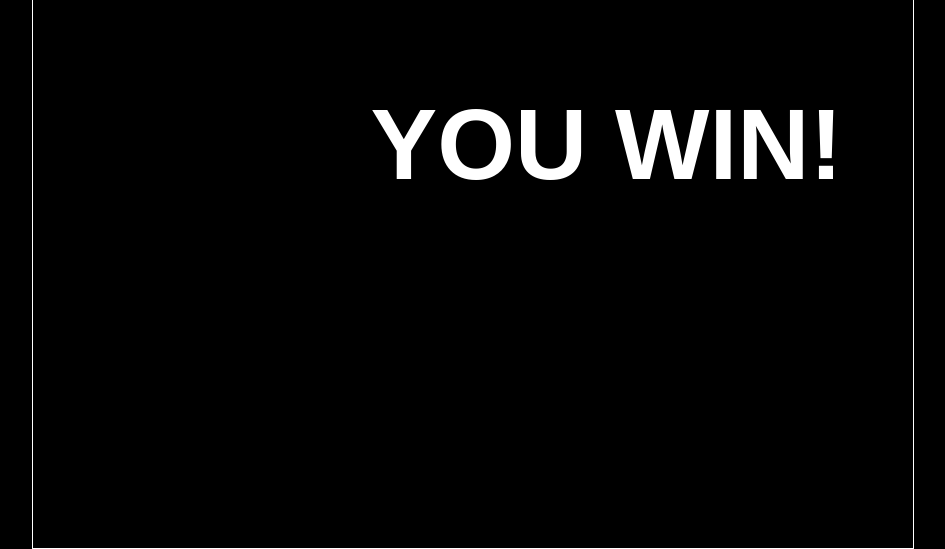
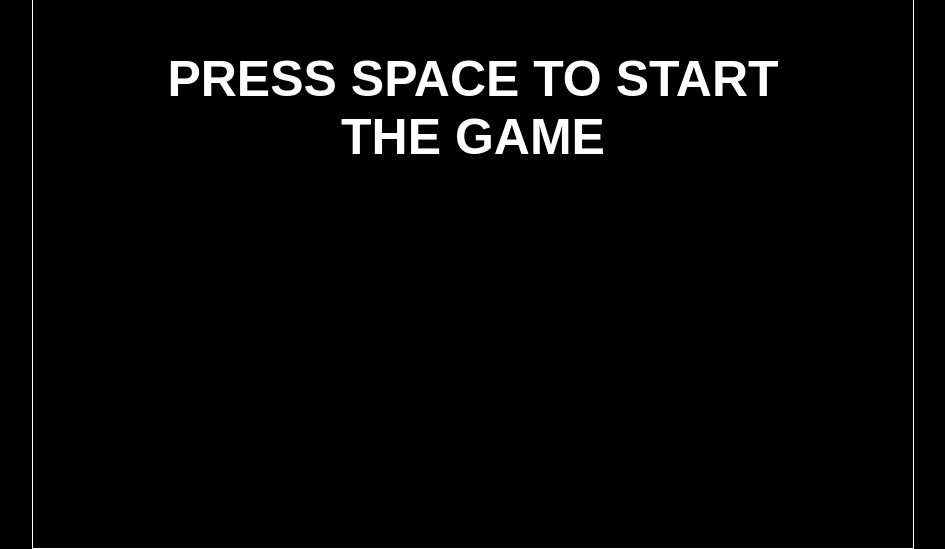
Before and after one commit to franklinsrr/snake-game, a website built with Vite: page index.html in a window 1280 px wide. Shown: the part 292-841 px from the top of the page, without its empty margins (167-1112 px from the left). Built offline with nearby package versions, Linux system fonts and the light colour scheme.

Commit message:
refactor: :recycle: improve the title

```diff
--- a/index.html
+++ b/index.html
@@ -9,7 +9,7 @@
 
 <body>
   <div id="app"></div>
-  <h1 id="title">you win!</h1>
+  <h1 id="title">Press space to start <br> the game</h1>
   <script type="module" src="/src/main.ts"></script>
 </body>
 
--- a/src/style.css
+++ b/src/style.css
@@ -26,12 +26,15 @@ body{
 }
 
 #title{
-  font-size: 100px;
+  font-size: 50px;
   font-family: Arial, Helvetica, sans-serif;
   text-transform: uppercase;
   position: absolute;
-  top: 39vh;
-  left: 42vw;
+  display: flex;
+  justify-content: center;
+  align-items: center;
+  text-align: center;
+
   color: white;
   ;
 }
```
